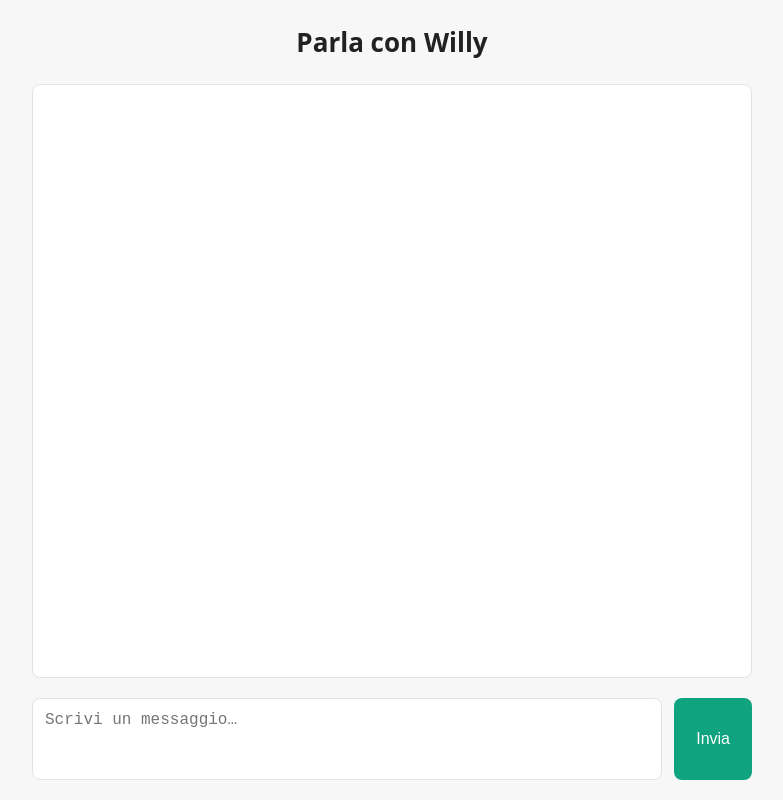
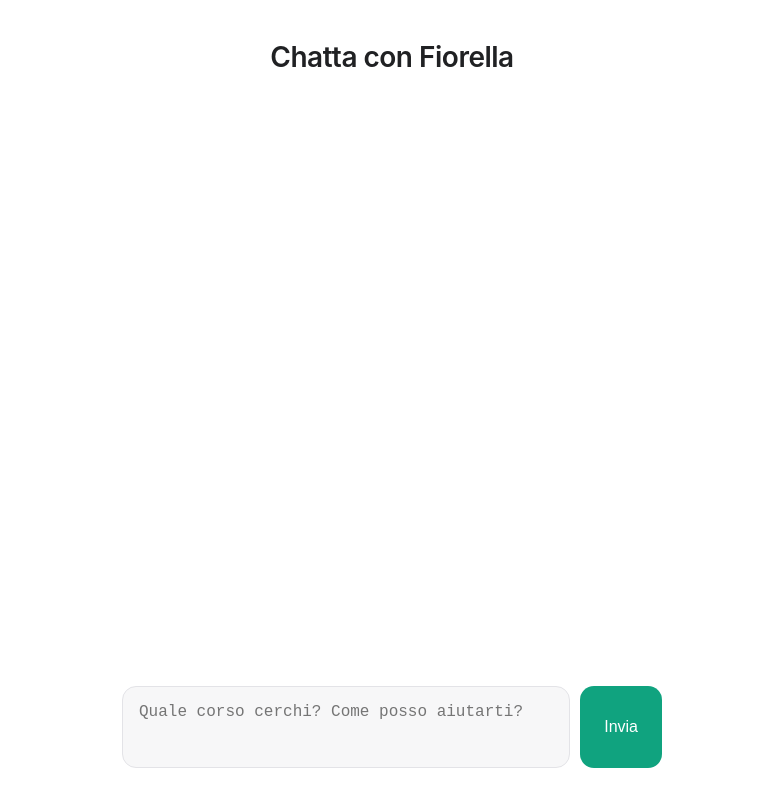
Before and after one commit to christophergrassini/willy-chat-20250622, a website: page public/index.html in a window 1280 px wide. Shown: the whole page, without its empty margins (248-1031 px from the left). Drawn offline with Linux system fonts and the light colour scheme.

Commit message:
Update index.html

```diff
--- a/public/index.html
+++ b/public/index.html
@@ -5,59 +5,146 @@
 <title>Chatta con Fiorella</title>
 <style>
 /* ---------- layout generale ---------- */
-:root{
-  --bg:#f7f7f8;            /* sfondo globale */
-  --panel:#ffffff;         /* box centrale */
-  --border:#e3e3e7;
-  --user:#d2e4ff;          /* bolla utente */
-  --bot:#e9e9eb;           /* bolla bot   */
-  --green:#10a37f;
-  font-family: ui-sans-serif, system-ui, sans-serif;
+:root {
+  --bg: #fff;
+  --panel: #fff;
+  --border: #e3e3e7;
+  --user: #e9e9eb;
+  --bot: #f7f7f8;
+  --green: #10a37f;
+  font-family: 'Inter', ui-sans-serif, system-ui, sans-serif;
 }
-html,body{height:100%;margin:0;background:var(--bg);}
-.container{
-  max-width:720px;margin:0 auto;height:100%;
-  display:flex;flex-direction:column;
+
+html, body {
+  height: 100%;
+  margin: 0;
+  background: var(--bg);
 }
-h1{margin:24px 0;text-align:center;font-size:26px;color:#202123}
-/* ---------- chat area ---------- */
-.chat-box{
-  flex:1;border:1px solid var(--border);border-radius:8px;
-  padding:24px 32px;background:var(--panel);
-  overflow-y:auto;scroll-behavior:smooth;
+
+.container {
+  max-width: 900px;
+  margin: 0 auto;
+  height: 100vh;
+  display: flex;
+  flex-direction: column;
+  align-items: center;
 }
-.chat-box::-webkit-scrollbar{width:8px}
-.chat-box::-webkit-scrollbar-thumb{background:#c8c8cb;border-radius:4px}
-/* ---------- messaggi ---------- */
-.message{max-width:100%;padding:14px 18px;border-radius:8px;line-height:1.55;white-space:pre-wrap}
-.message.user{background:var(--user);align-self:flex-end}
-.message.bot {background:var(--bot);align-self:flex-start}
-.message + .message{margin-top:16px}
-/* markdown base */
-.message h3{margin:6px 0;font-size:16px}
-.message ul{margin:6px 0 6px 18px;padding:0}
-.message li{margin:4px 0}
-/* ---------- form ---------- */
-form{display:flex;gap:12px;margin:20px 0}
-textarea{
-  flex:1;resize:none;padding:12px;border:1px solid var(--border);
-  border-radius:8px;font-size:16px;height:56px;background:#fff;
+
+h1 {
+  margin: 40px 0 12px 0;
+  text-align: center;
+  font-size: 28px;
+  color: #202123;
+  font-weight: 600;
+  letter-spacing: -0.5px;
 }
-button{
-  background:var(--green);color:#fff;border:none;border-radius:8px;
-  padding:0 22px;font-size:16px;cursor:pointer
+
+.chat-box {
+  flex: 1;
+  width: 100%;
+  max-width: 540px;
+  border: none;
+  border-radius: 0;
+  padding: 0;
+  background: var(--panel);
+  overflow-y: auto;
+  scroll-behavior: smooth;
+  margin-top: 24px;
+  margin-bottom: 12px;
+  box-shadow: none;
 }
-button:hover{background:#0e8a6b}
+
+.message {
+  max-width: 80%;
+  padding: 14px 20px;
+  border-radius: 16px;
+  line-height: 1.6;
+  white-space: pre-wrap;
+  font-size: 16px;
+  margin-bottom: 10px;
+  box-shadow: 0 1px 2px rgba(60,60,60,0.04);
+}
+
+.message.user {
+  background: var(--user);
+  align-self: flex-end;
+  color: #222;
+}
+
+.message.bot {
+  background: var(--bot);
+  align-self: flex-start;
+  color: #222;
+}
+
+.message + .message {
+  margin-top: 0;
+}
+
+form {
+  display: flex;
+  gap: 10px;
+  margin: 0 0 32px 0;
+  width: 100%;
+  max-width: 540px;
+}
+
+textarea {
+  flex: 1;
+  resize: none;
+  padding: 16px 16px;
+  border: 1px solid var(--border);
+  border-radius: 14px;
+  font-size: 16px;
+  background: #f7f7f8;
+  color: #222;
+  min-height: 48px;
+  outline: none;
+  box-shadow: none;
+  transition: border 0.2s;
+}
+
+textarea:focus {
+  border: 1.5px solid #10a37f;
+}
+
+button {
+  background: var(--green);
+  color: #fff;
+  border: none;
+  border-radius: 14px;
+  padding: 0 24px;
+  font-size: 16px;
+  font-weight: 500;
+  cursor: pointer;
+  transition: background 0.2s;
+  min-width: 80px;
+  min-height: 48px;
+}
+
+button:hover {
+  background: #0e8a6b;
+}
+
+.chat-box::-webkit-scrollbar {
+  width: 8px;
+  background: transparent;
+}
+
+.chat-box::-webkit-scrollbar-thumb {
+  background: #f0f0f2;
+  border-radius: 4px;
+}
 </style>
 </head>
 <body>
   <div class="container">
-    <h1>Parla con Willy</h1>
+    <h1>Chatta con Fiorella</h1>
 
     <div id="chat" class="chat-box"></div>
 
     <form id="message-form" autocomplete="off">
-      <textarea id="input" placeholder="Scrivi un messaggio…"></textarea>
+      <textarea id="input" placeholder="Quale corso cerchi? Come posso aiutarti?"></textarea>
       <button type="submit">Invia</button>
     </form>
   </div>
```
